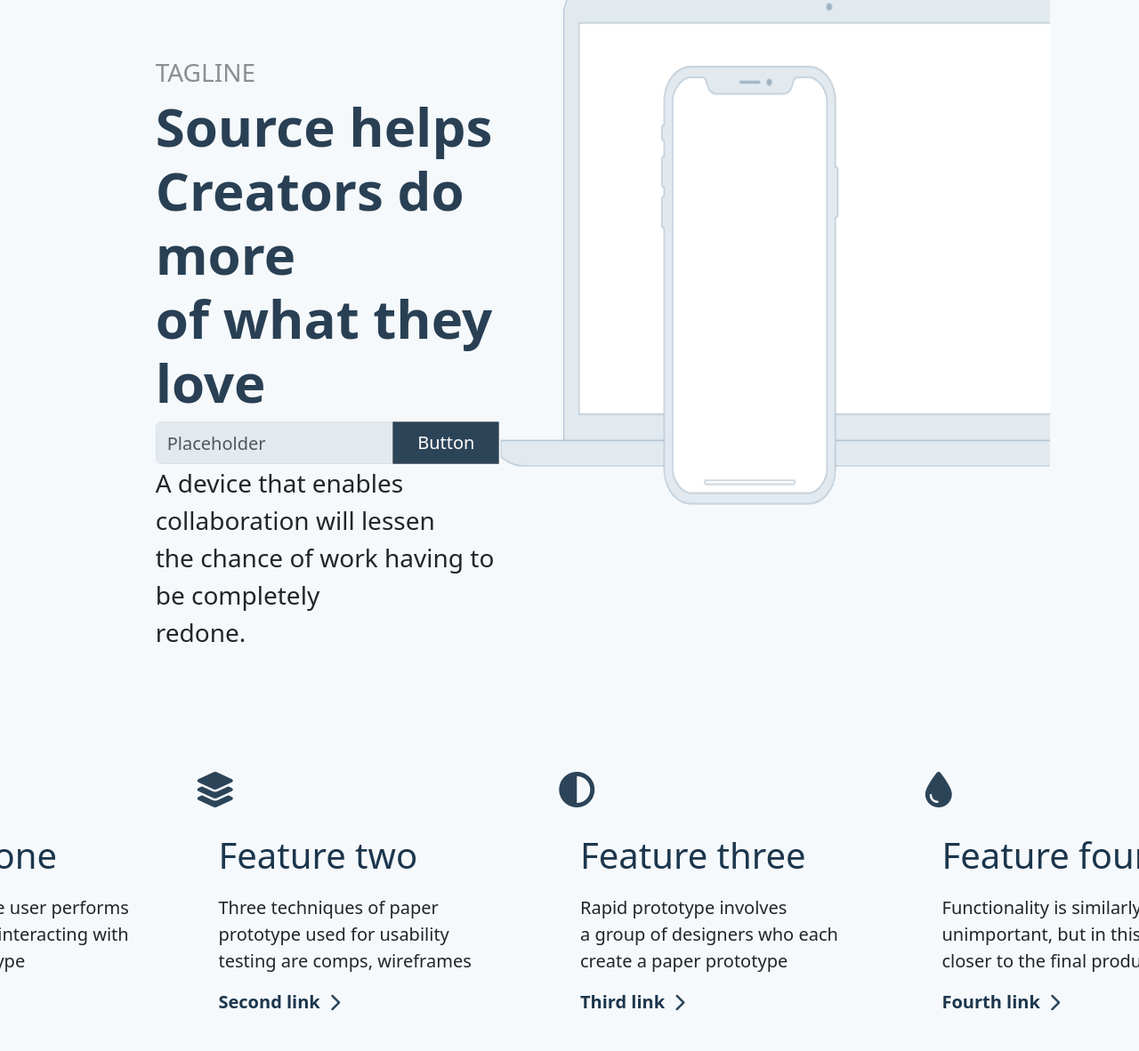
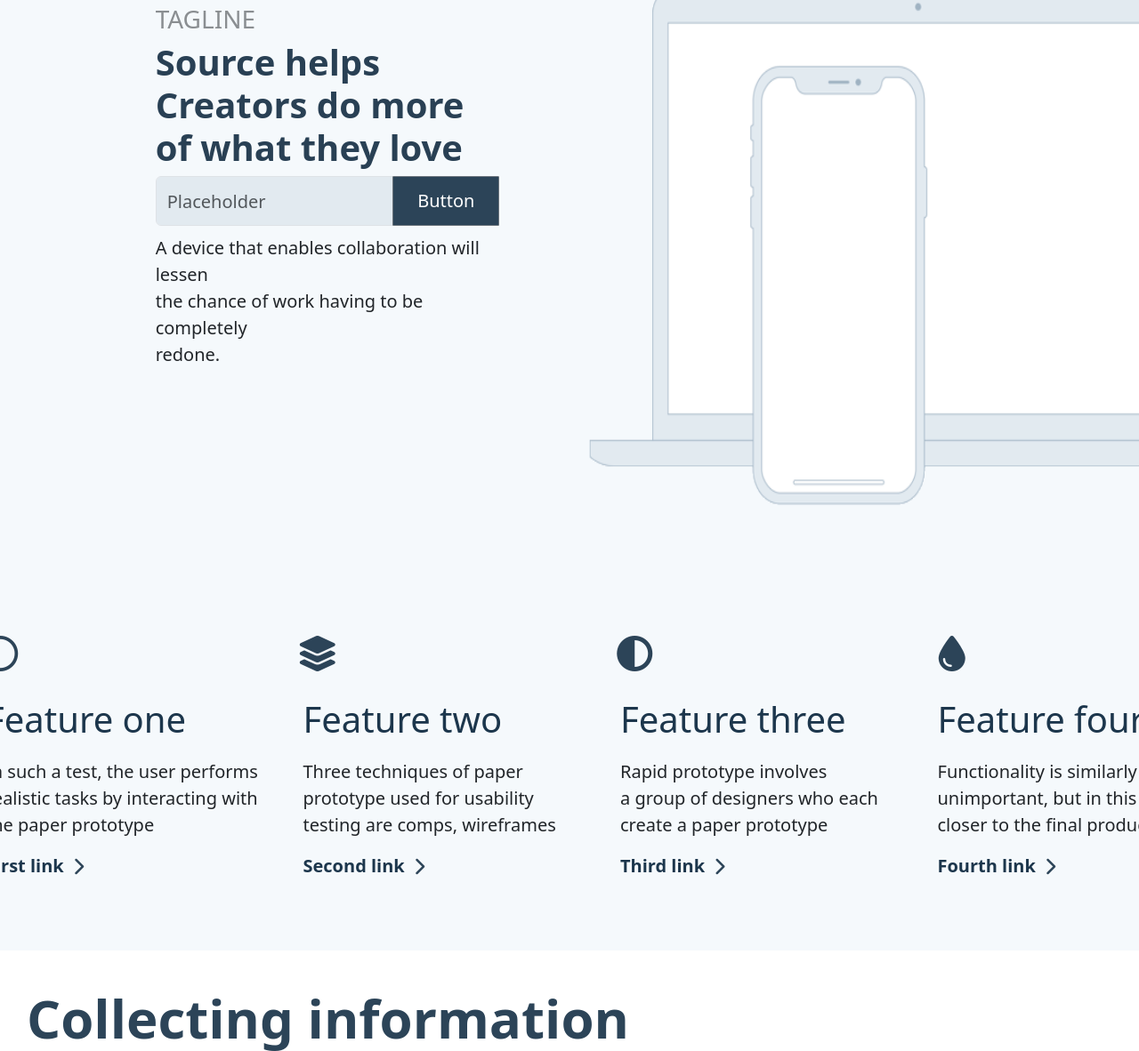
Before and after one commit to Melisa-Moyo/Source-Website-Project, a plain HTML site: page index.html in a window 1280 px wide. Shown: the part 147-1329 px from the top of the page at 89% size. Drawn offline with nearby package versions, Linux system fonts and the light colour scheme.

Commit message:
Updated styles.css margins and index.html

```diff
--- a/index.html
+++ b/index.html
@@ -45,7 +45,7 @@
 
 
     <div class="row justify-content-around main-section">
-        <div class="col-4">
+        <div class="col-4" style="margin-top: -60px;">
           <h3 class="tagline-text">TAGLINE</h3>
           <h1 class="main-text">Source helps <br /> Creators do more <br /> of what they love</h1>
           <div class="input-group">
@@ -65,8 +65,8 @@
       </div>
 
       <div class="container text-center" style="margin-top: 120px;">
-        <div class="row align-items-end" style="margin-left: -255px; margin-right: -255px;">
-            <div class="col-md-3 mb-4 first-block">
+        <div class="row align-items-end" style="margin-left: -55px; margin-right: -255px;">
+            <div class="col-md-3 mb-4 first-block" style="margin-left:-55px;">
                 <i class="fa-regular fa-circle"></i>
                 <h2>Feature one</h2>
                 <p>In such a test, the user performs <br />
--- a/style.css
+++ b/style.css
@@ -1,6 +1,6 @@
 body{
     background-color: #F5F9FC !important;
-
+    overflow-x: hidden !important;
 }
 
 .navbar {
@@ -77,19 +77,19 @@ body{
     opacity: 0.5;
 }
 .main-text{
-    font-size: 60px;
+    font-size: 40px;
     font-weight: bold;
     color: #294054;
 }
 .main-text-input{
-    height: 6vh;
+    height: 7vh;
     border-radius: 5px;
     background-color: #E2EAF0 !important;
     color: #a2b7ccc5 !important;
     font-size: 20px !important;
 }
 .btn-outline-secondary.custom-btn {
-    height: 6vh;
+    height: 7vh;
     border-radius: 1px;
     background-color: #2C4458;
     color: #ffffff;
@@ -98,13 +98,14 @@ body{
     font-size: 20px;
 }
 .paragraph-main-text{
-    font-size: 28px;
+    font-size: 20px;
+    margin-top: 10px;
 }
 
 .img-devices{
     width: 169%;
     margin-top: -110px;
-    margin-left: -264px;
+    margin-left: -164px;
     height: 80vh;
 
 }
@@ -164,7 +165,7 @@ body{
     font-size: 40px;
     color: #2C4458;
     margin-bottom: 30px;
-    margin-left: -390px;
+    margin-left: -300px;
 }
 .first-block h2{
 font-size: 40px;
@@ -191,7 +192,7 @@ text-align: left;
     font-size: 40px;
     color: #2C4458;
     margin-bottom: 30px;
-    margin-left: -390px;
+    margin-left: -300px;
 }
 .second-block h2{
 font-size: 40px;
@@ -218,7 +219,7 @@ text-align: left;
     font-size: 40px;
     color: #2C4458;
     margin-bottom: 30px;
-    margin-left: -390px;
+    margin-left: -300px;
 }
 .third-block h2{
 font-size: 40px;
@@ -246,7 +247,7 @@ text-align: left;
     font-size: 40px;
     color: #2C4458;
     margin-bottom: 30px;
-    margin-left: -390px;
+    margin-left: -300px;
 }
 .fourth-block h2{
 font-size: 40px;
```
